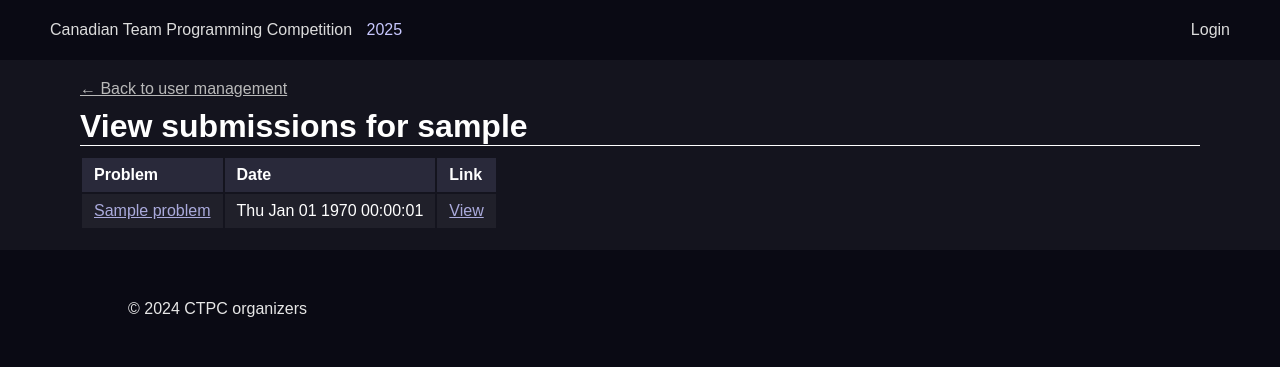
After one commit to liamstrilchuk/ctpc, a Flask app: template templates/admin/view-submissions.html in a window 1280 px wide. The commit adds this page. Shown: the top 367 px of the page. Run offline with Flask 3, Linux system fonts and the light colour scheme; the template is opened without the code that fills it: values that come from a table or form of the project are taken from there, others are empty; tables that the repository leaves empty hold one stand-in row (values such as "Sample post").

Commit message:
view submissions link

```diff
--- a/templates/admin/user-management.html
+++ b/templates/admin/user-management.html
@@ -25,8 +25,9 @@
 					{% endif %}
 				</td>
 				<td>
+					<a href="/admin/view-submissions/{{ user.username }}">View submissions</a>
 					{% if not user.username == "admin" %}
-						<a href="/admin/delete-user/{{ user.username }}">Delete</a>
+						&bull; <a href="/admin/delete-user/{{ user.username }}">Delete</a>
 						&bull; <a href="/teacher/reset-password/{{ user.username }}">Reset password</a>
 					{% endif %}
 					{% if user.role.name == "teacher" and not user.school %}
--- /dev/null
+++ b/templates/admin/view-submissions.html
@@ -0,0 +1,20 @@
+{% extends "admin/adminbase.html" %}
+
+{% block content %}
+	<a class="back" href="/admin/user-management">&larr; Back to user management</a>
+	<h1>View submissions for {{ user.username }}</h1>
+	<table>
+		<tr>
+			<th>Problem</th>
+			<th>Date</th>
+			<th>Link</th>
+		</tr>
+		{% for submission in user.submissions %}
+			<tr>
+				<td><a href="/problem/{{ submission.problem.id }}">{{ submission.problem.name }}</a></td>
+				<td class="unix-timestamp">{{ submission.timestamp }}</td>
+				<td><a href="/submission/{{ submission.id }}">View</a></td>
+			</tr>
+		{% endfor %}
+	</table>
+{% endblock %}
--- a/views/admin/manage.py
+++ b/views/admin/manage.py
@@ -168,3 +168,9 @@ def assign_school(user):
 	db.session.commit()
 
 	return redirect("/admin/user-management")
+
+@manage.route("/admin/view-submissions/<username>")
+@admin_required
+@check_object_exists(User, "/admin", key_name="username")
+def view_submissions(user):
+	return render_template("admin/view-submissions.html", user=user)
```
